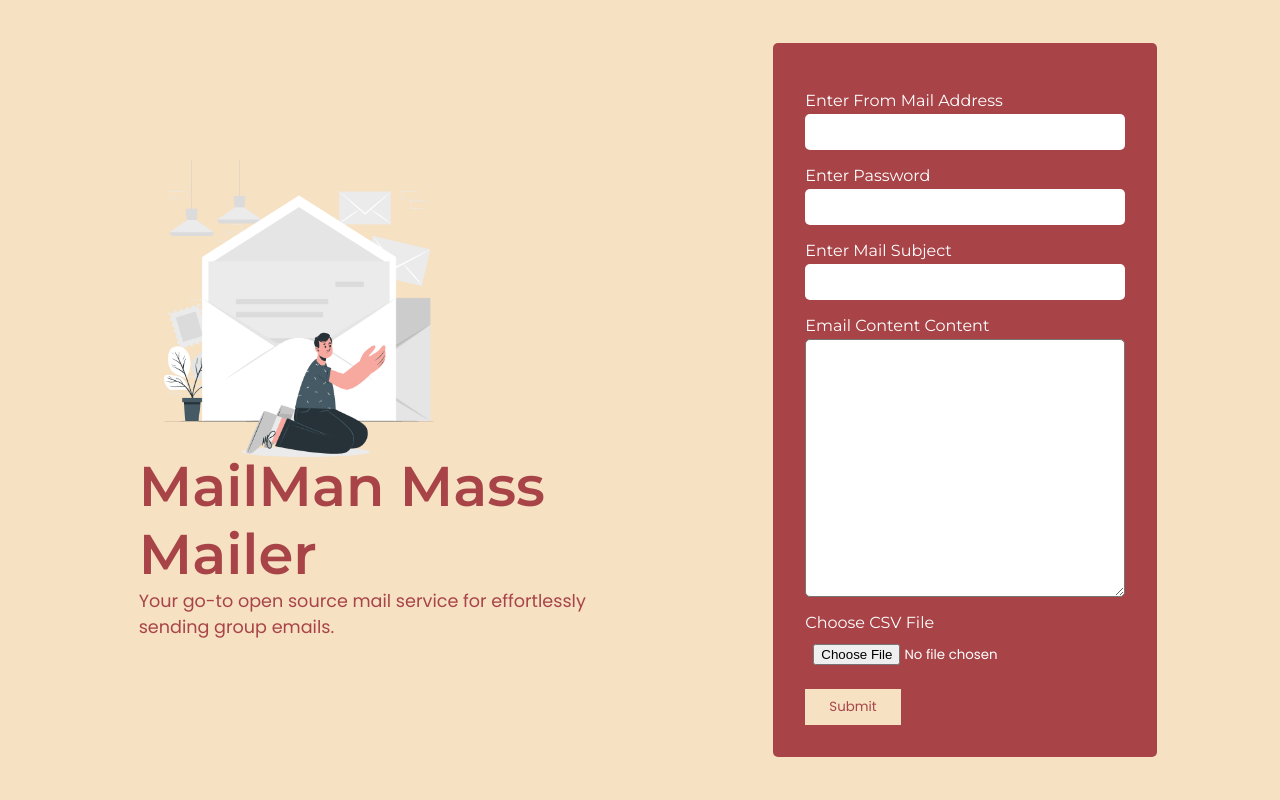
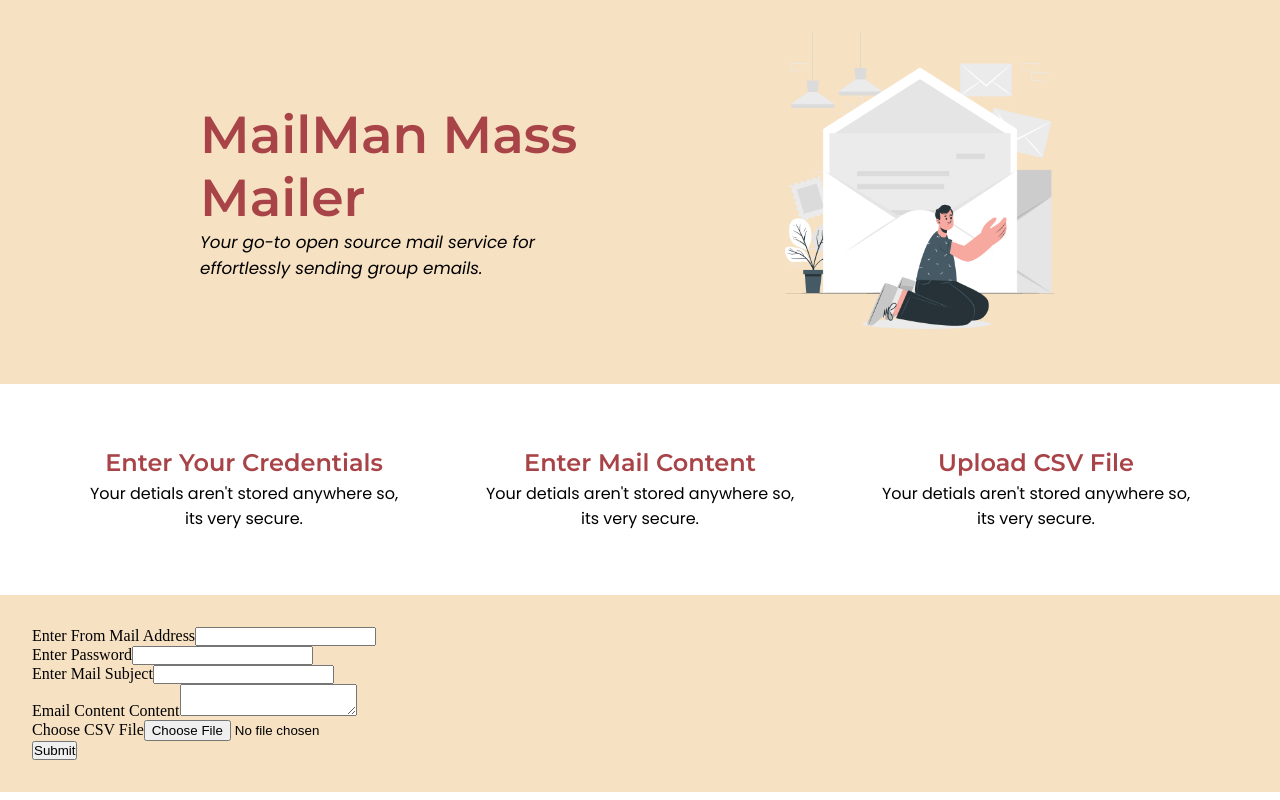
Before and after one commit to BuildNShip/mailman, a React (Vite) app: page / in a window 1280 px wide. Built offline with nearby package versions, Linux system fonts and the light colour scheme.

Commit message:
new-ui-developed

```diff
--- a/package.json
+++ b/package.json
@@ -11,7 +11,8 @@
   "dependencies": {
     "axios": "^1.3.4",
     "react": "^18.2.0",
-    "react-dom": "^18.2.0"
+    "react-dom": "^18.2.0",
+    "react-icons": "^4.8.0"
   },
   "devDependencies": {
     "@types/react": "^18.0.27",
--- a/src/Pages/FileUpload/FileUpload.jsx
+++ b/src/Pages/FileUpload/FileUpload.jsx
@@ -3,6 +3,8 @@ import React from "react";
 import styles from "./FileUpload.module.css";
 import axios from "axios";
 import { useState, useEffect } from "react";
+
+import { GrSecure } from "react-icons/gr";
 
 const FileUpload = () => {
   const [fromMail, setFromMail] = useState("");
@@ -28,15 +30,41 @@ const FileUpload = () => {
   return (
     <div className={styles.main_container}>
       <div className={styles.first_view_container}>
+        <div className={styles.first_view}>
+          <img src="/fvimg.png" alt="" className={styles.fv_image} />
           <div className={styles.fv_texts}>
-          <img src="/fvimg.png" alt="" className={styles.fv_image} />
             <p className={styles.fv_heading}>MailMan Mass Mailer</p>
             <p className={styles.fv_tagline}>
               Your go-to open source mail service for effortlessly sending group
               emails.
             </p>
           </div>
-        <form className={styles.first_view}>
+        </div>
+      </div>
+      <div className={styles.second_view_container}>
+        <div className={styles.second_view}>
+          <div className={styles.box_container}>
+            <p className={styles.b_heading}>Enter Your Credentials</p>
+            <p className={styles.b_tagline}>
+              Your detials aren't stored anywhere so, its very secure.
+            </p>
+          </div>
+          <div className={styles.box_container}>
+            <p className={styles.b_heading}>Enter Mail Content</p>
+            <p className={styles.b_tagline}>
+              Your detials aren't stored anywhere so, its very secure.
+            </p>
+          </div>
+          <div className={styles.box_container}>
+            <p className={styles.b_heading}>Upload CSV File</p>
+            <p className={styles.b_tagline}>
+              Your detials aren't stored anywhere so, its very secure.
+            </p>
+          </div>
+        </div>
+      </div>
+      <div className={styles.form_view_container}>
+        <form className={styles.form_container}>
           <div className={styles.row}>
             <label className={styles.form_label} htmlFor="frommail">
               Enter From Mail Address
@@ -68,7 +96,6 @@ const FileUpload = () => {
               name="password"
             />
           </div>
-
 
           <div className={styles.row}>
             <label className={styles.form_label} htmlFor="mailsubject">
@@ -117,7 +144,11 @@ const FileUpload = () => {
             />
           </div>
 
-          <button type="submit" onClick={handleSubmit} className={styles.submit_button}>
+          <button
+            type="submit"
+            onClick={handleSubmit}
+            className={styles.submit_button}
+          >
             Submit
           </button>
         </form>
--- a/src/Pages/FileUpload/FileUpload.module.css
+++ b/src/Pages/FileUpload/FileUpload.module.css
@@ -3,83 +3,83 @@
   padding: 0;
 }
 
-textarea:focus,
-input:focus {
-  outline: none;
+.main_container {
+}
+
+.first_view_container {
+  background-color: #f6e1c3;
+}
+
+.first_view {
+  display: flex;
+  flex-direction: row-reverse;
+  justify-content: space-evenly;
+  flex-wrap: wrap;
+  align-items: center;
+  max-width: 1200px;
+  margin: 0 auto;
+  padding: 2rem;
 }
 
 .fv_texts {
-  color: #a84448;
-  max-width: 30rem;
-  margin: 2rem;
-}
-
-.first_view_container {
-  max-width: 100%;
-  min-height: 100vh;
-  background-color: #f6e1c3;
-  display: flex;
-  justify-content: space-evenly;
-  align-items: center;
-  flex-wrap: wrap;
-}
-
-.first_view {
-  margin: 1rem;
-  background-color: #a84448;
-  color: #ffffff;
-  padding: 2rem;
-  border-radius: 5px;
-  width: 20rem;
-}
-
-.fv_image {
-  max-width: 20rem;
-  margin-bottom: -2rem;
+  max-width: 50vh;
 }
 
 .fv_heading {
   font-family: "Montserrat", sans-serif;
-  font-size: 3.5rem;
+  font-size: 3.25rem;
   font-weight: 600;
+  color: #a84448;
 }
 
 .fv_tagline {
-  max-width: 100%;
-  font-size: 1.1rem;
   font-family: "Poppins", sans-serif;
+  font-style: italic;
+  font-size: 1.05rem;
 }
 
-.row {
-  margin-top: 1rem;
-  display: flex;
-  flex-direction: column;
+.fv_image {
+  width: 20rem;
 }
 
-.row label {
-  margin-bottom: 0.25rem;
-  font-family: "Montserrat", sans-serif;
+.second_view_container{
+    background-color: #fff;
 }
 
-.row input {
-  padding: 0.5rem 0.5rem;
-  font-family: "Poppins", sans-serif;
-  border-radius: 5px;
-  border: none;
+.second_view {
+  display: flex;
+  flex-direction: row;
+  justify-content: space-evenly;
+  align-items: center;
+  text-align: center;
+  flex-wrap: wrap;
+  max-width: 1200px;
+  margin: 0 auto;
+  padding: 2rem;
 }
 
-.row textarea {
-  padding: 0.5rem 0.5rem;
-  font-family: "Poppins", sans-serif;
-  border-radius: 5px;
-  min-height: 15rem;
+.box_container {
+  max-width: 20rem;
+  margin: 2rem;
 }
 
-.submit_button {
+.b_heading {
+  font-family: "Montserrat", sans-serif;
+  font-size: 1.5rem;
+  font-weight: 600;
+  color: #a84448;
+}
+.iconColor {
+  color: #a84448;
+}
+
+.b_tagline {
+  font-family: "Poppins", sans-serif;
+  font-size: 1rem;
+  margin-top: 0.25rem;
+}
+
+.form_view_container {
   background-color: #f6e1c3;
-  color: #a84448;
-  margin-top: 1rem;
-  font-family: "Poppins", sans-serif;
-  padding: 0.5rem 1.5rem;
-  border: none;
+  padding: 2rem;
 }
```
Also changed, not shown: 1 other file (tests, documents, lock files or other folders). Lines whose indentation alone changed are shown as unchanged.
